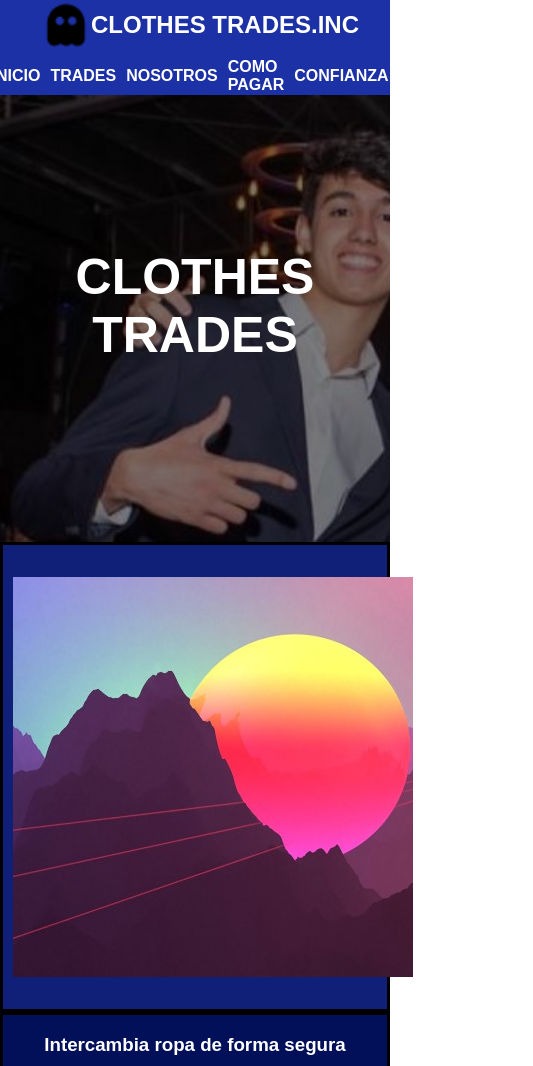
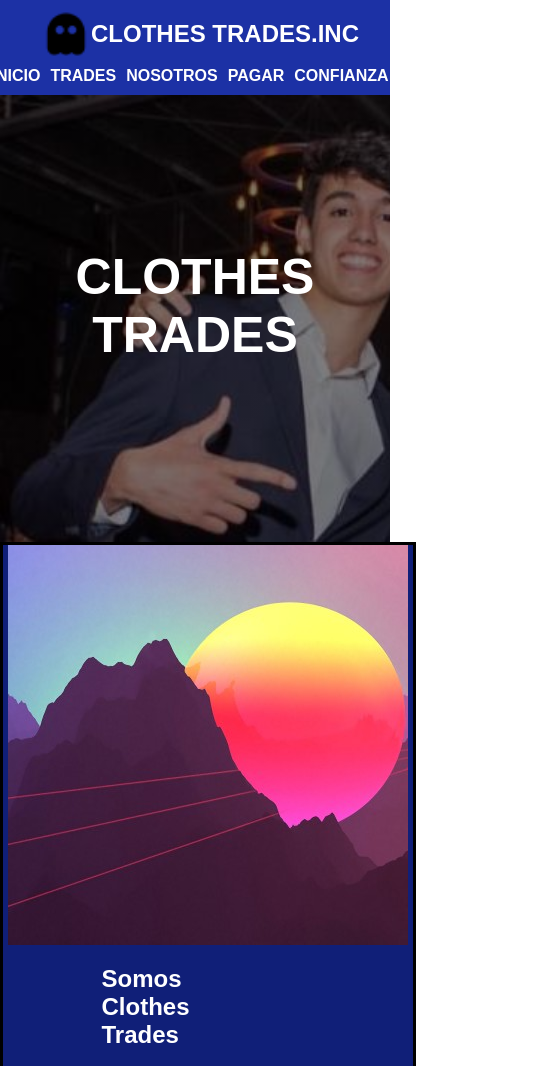
Before and after one commit to Ctojo/Programacion-Web, a plain HTML site: page TP1/index.html in a window 390 px wide. Shown: the top 1066 px of the page, 533 px wide, since content can reach past the window. Drawn offline with Linux system fonts and the light colour scheme; files whose address does not match are found by name.

Commit message:
orueba commit
prueba commit

```diff
--- a/TP1/index.html
+++ b/TP1/index.html
@@ -18,7 +18,7 @@
             <a href="#hero" class="nav-link">INICIO</a>
             <a href="#s2" class="nav-link">TRADES</a>
             <a href="#c" class="nav-link">NOSOTROS</a>
-            <a href="#s3" class="nav-link">COMO PAGAR</a>
+            <a href="#s3" class="nav-link">PAGAR</a>
             <a href="#s4" class="nav-link">CONFIANZA</a>
 
         </nav>
--- a/TP1/stylymedia.css
+++ b/TP1/stylymedia.css
@@ -37,27 +37,27 @@
    justify-content: center;
    align-items: flex-start;
 }
-    .c{
+    #c{
     display: flex;
     width: 100%;
     flex-direction: column;
     }
-    .c div{
+    #c div{
     text-align: center;
     width: 70%;
         }
-    .c h2{
+    #c h2{
     width: 100%;
 
     }
-    .c p{
+    #c p{
     width: 100%;
     }
-    .c div{
+    #c div{
     text-align: center;
     width: 70%;
     }
-    .c h2{
+    #c h2{
         text-align: center;
     }
     .contenedorsection2{
```
